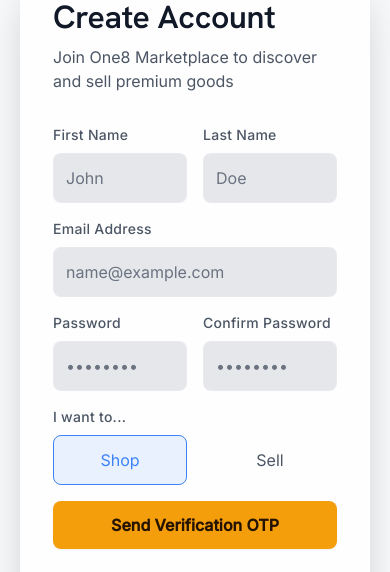
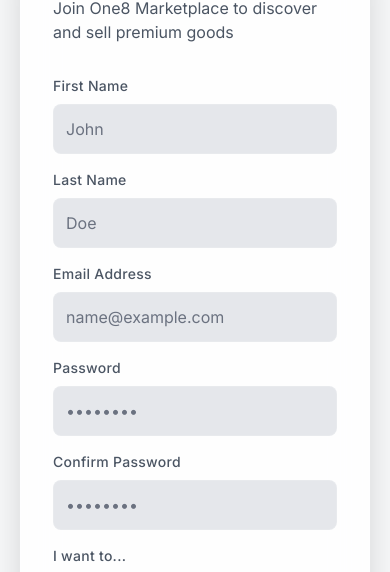
Before and after one commit to Pravin17-Hub/one8, a React (Vite) app: page /register in a window 390 px wide. Shown: the part 197-769 px from the top of the page. Built offline with nearby package versions, Linux system fonts and the light colour scheme; no server answers.

Commit message:
style: optimize registration form grids and OTP inputs for mobile devices

```diff
--- a/src/pages/Register.jsx
+++ b/src/pages/Register.jsx
@@ -109,7 +109,7 @@
         )}
 
         <form onSubmit={handleFormSubmit} className="space-y-4">
-          <div className="grid grid-cols-2 gap-4">
+          <div className="grid grid-cols-1 sm:grid-cols-2 gap-4">
             <div>
               <label className="text-label-md text-on-surface-variant mb-2 block">{t('firstName')}</label>
               <input
@@ -152,7 +152,7 @@
             />
           </div>
 
-          <div className="grid grid-cols-2 gap-4">
+          <div className="grid grid-cols-1 sm:grid-cols-2 gap-4">
             <div>
               <label className="text-label-md text-on-surface-variant mb-2 block">{t('password')}</label>
               <input
@@ -212,6 +212,8 @@
                 <input
                   type="text"
                   name="otpCode"
+                  inputMode="numeric"
+                  autoComplete="one-time-code"
                   required
                   value={otpCode}
                   onChange={(e) => setOtpCode(e.target.value)}
```
